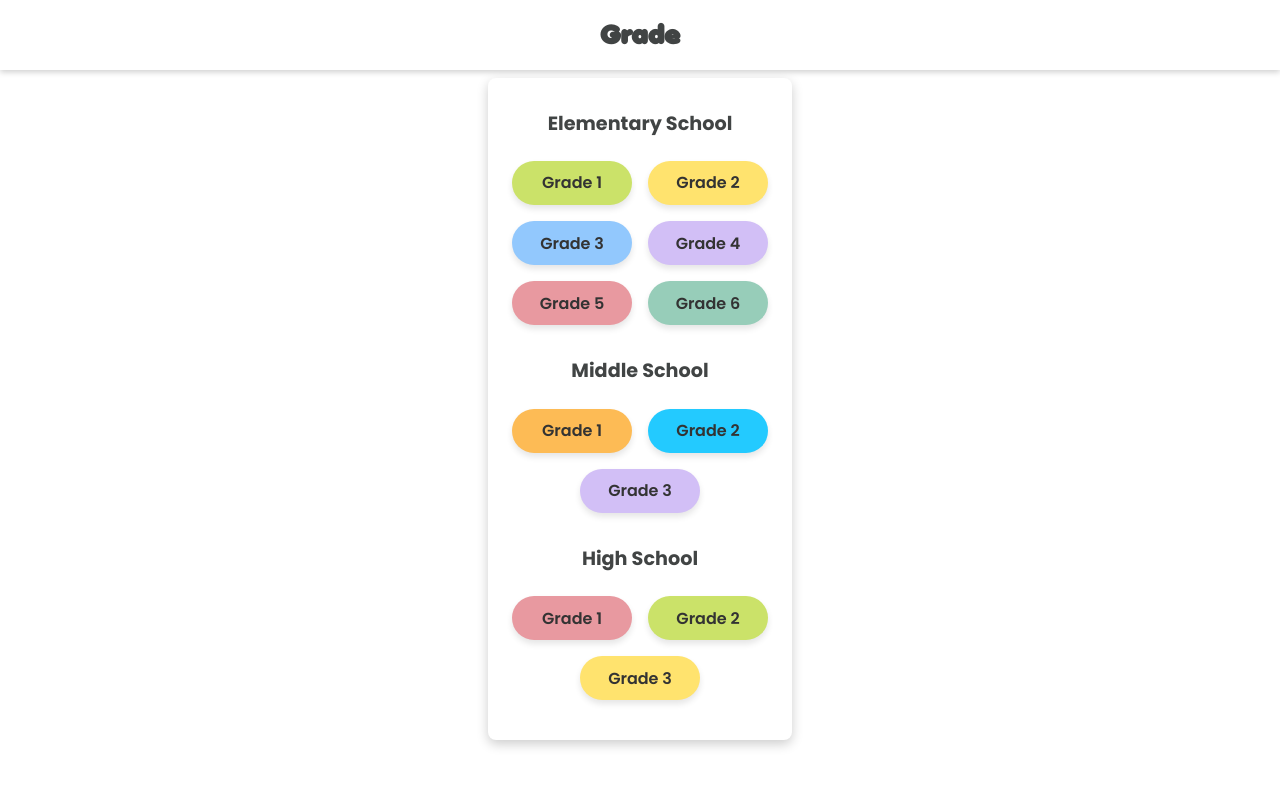
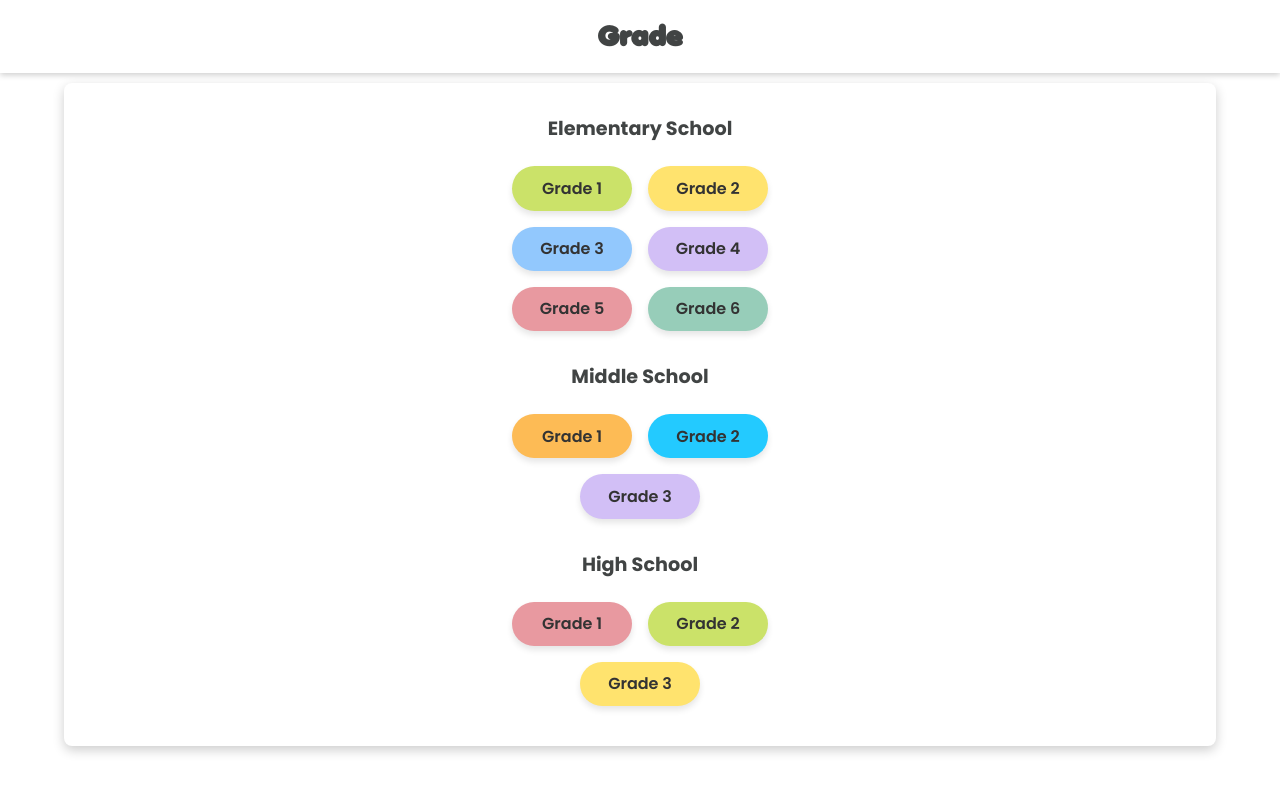
Before and after one commit to LitoKarageorgou/bright-app, a React (Vite) app: page /grade in a window 1280 px wide. Shown: the top 792 px of the page. Built offline with nearby package versions, Linux system fonts and the light colour scheme.

Commit message:
style: refine layout and styling for select grade screen

```diff
--- a/src/components/Card.module.css
+++ b/src/components/Card.module.css
@@ -3,4 +3,6 @@
   padding: 0 1.5rem 1.5rem;
   border-radius: 8px;
   box-shadow: 0 4px 12px rgba(0, 0, 0, 0.2);
+  min-width: 90%;
+  margin: 5.2rem auto 0;
 }
--- a/src/components/GradeSelectionScreen.module.css
+++ b/src/components/GradeSelectionScreen.module.css
@@ -1,10 +1,10 @@
 .container {
   padding: 0;
-  margin: 4.85rem auto 0.1rem;
+  /* margin: 5.3rem auto 0; */
   display: flex;
   flex-direction: column;
   align-items: center;
-  max-width: 95%;
+  /* min-width: 98%; */
 }
 
 .sectionTitle {
--- a/src/components/ScreenHeader.module.css
+++ b/src/components/ScreenHeader.module.css
@@ -12,7 +12,7 @@
 
 .pageHeader h2 {
   font-family: var(--font-primary);
-  font-size: 1.6rem;
+  font-size: 1.7rem;
   /* font-weight: 600; */
   margin: 0;
   color: var(--color-primary-text);
```
